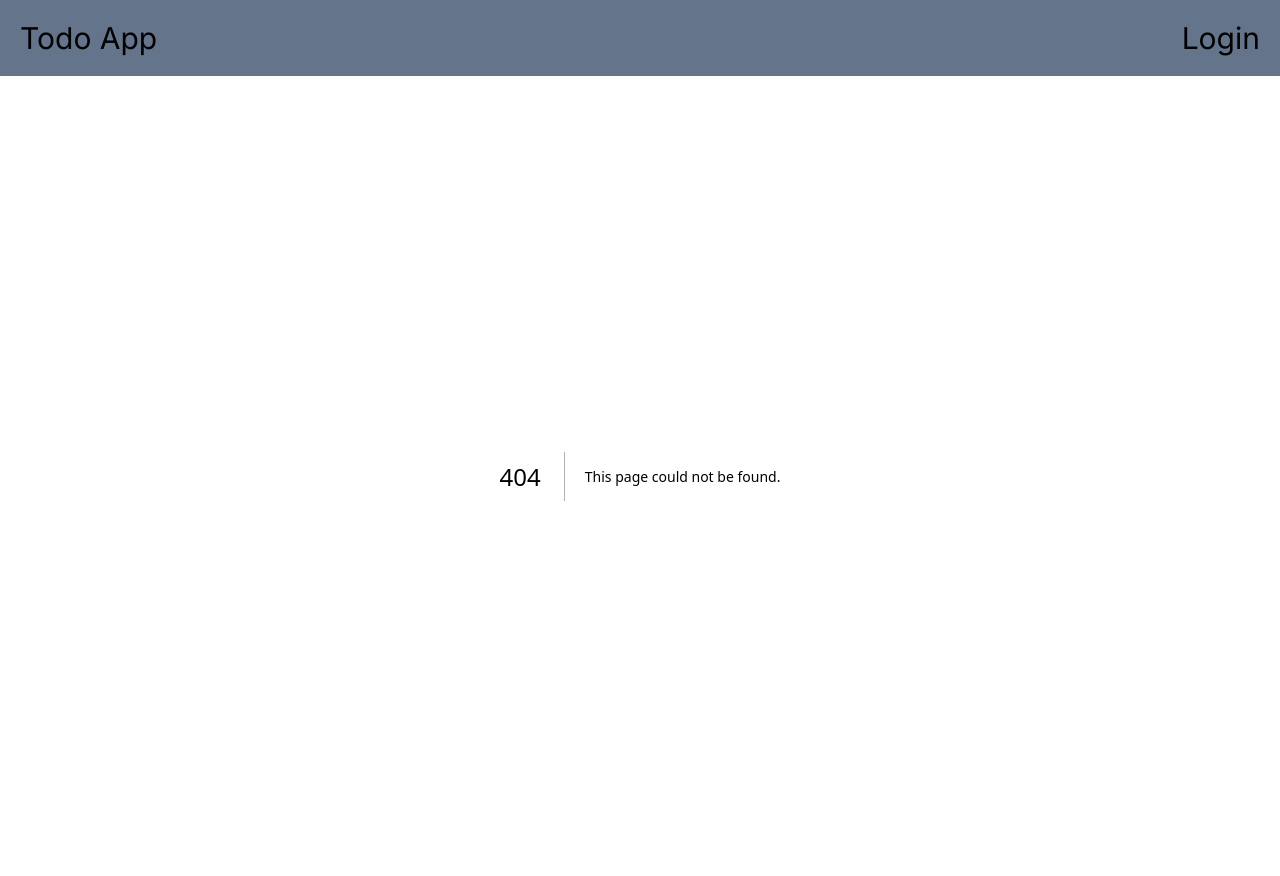
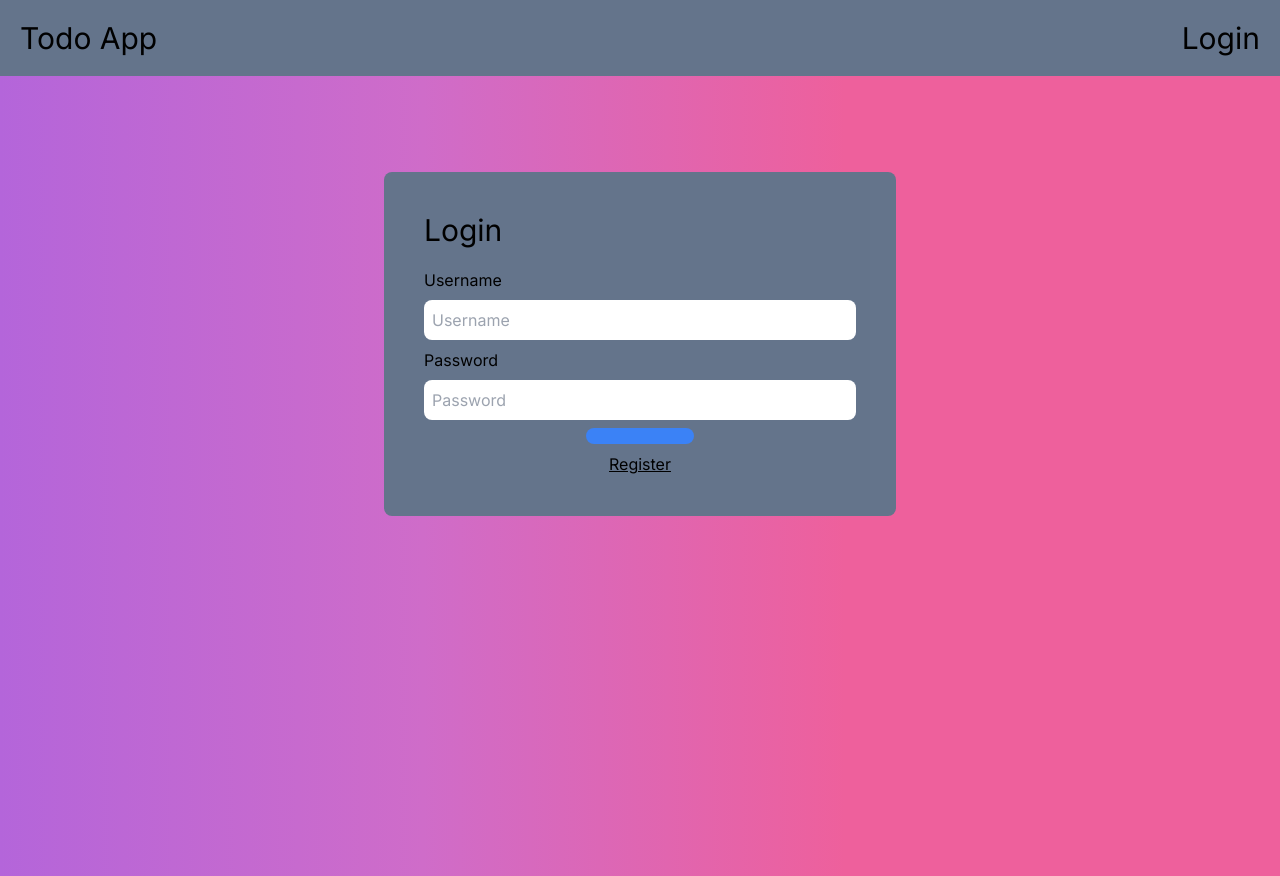
Before and after one commit to erwinmareto/todo-list-ts, a Next.js app in the folder frontend-next/: page /auth in a window 1280 px wide. Before the commit this address had no page. Built offline with nearby package versions, Linux system fonts and the light colour scheme.

Commit message:
feat: created auth page and elements

```diff
--- /dev/null
+++ b/frontend-next/src/app/auth/login/page.tsx
@@ -0,0 +1,9 @@
+import AuthPage from "@/components/pages/Auth";
+
+export default function Login() {
+  return (
+    <main className="flex min-h-screen flex-col items-center p-24">
+      <AuthPage authType="login" />
+    </main>
+  );
+}
--- /dev/null
+++ b/frontend-next/src/app/auth/page.tsx
@@ -0,0 +1,9 @@
+import AuthPage from "@/components/pages/Auth";
+
+export default function Auth() {
+  return (
+    <main className="flex min-h-screen flex-col items-center p-24">
+      <AuthPage />
+    </main>
+  );
+}
--- /dev/null
+++ b/frontend-next/src/app/auth/register/page.tsx
@@ -0,0 +1,9 @@
+import AuthPage from "@/components/pages/Auth";
+
+export default function Register() {
+  return (
+    <main className="flex min-h-screen flex-col items-center p-24">
+      <AuthPage authType="register" />
+    </main>
+  );
+}
--- a/frontend-next/src/app/page.tsx
+++ b/frontend-next/src/app/page.tsx
@@ -1,5 +1,4 @@
 import TodosPage from "@/components/pages/Todos";
-import Image from "next/image";
 
 export default function Home() {
   return (
--- /dev/null
+++ b/frontend-next/src/components/elements/Forms/Auth/index.tsx
@@ -0,0 +1,36 @@
+import Link from "next/link";
+import { AuthFormProps } from "./type";
+
+const AuthForm = ({ authType }: AuthFormProps) => {
+  return (
+    <>
+      <h1 className="text-3xl">{authType === "register" ? "Register" : "Login" }</h1>
+      <form className="flex flex-col gap-2">
+        <label htmlFor="username">Username</label>
+        <input
+          type="text"
+          id="username"
+          placeholder="Username"
+          className="p-2 rounded-lg"
+        />
+        <label htmlFor="password">Password</label>
+        <input
+          type="password"
+          id="password"
+          placeholder="Password"
+          className="p-2 rounded-lg"
+        />
+        <button
+          type="submit"
+          className="w-1/4 bg-blue-500 p-2 mx-auto rounded-lg transition-all hover:bg-blue-300"
+        >
+          {authType}
+        </button>
+        <Link href={`/auth/${authType === "register" ? "login" : "register"}`}>
+          <p className="underline text-center transition-all hover:text-white">{authType === 'register' ? 'Login' : 'Register'}</p>
+        </Link>
+      </form>
+    </>
+  );
+};
+export default AuthForm;
--- /dev/null
+++ b/frontend-next/src/components/elements/Forms/Auth/type.ts
@@ -0,0 +1,3 @@
+export interface AuthFormProps {
+  authType: "register" | "login";
+}
--- a/frontend-next/src/components/elements/Modal/index.tsx
+++ b/frontend-next/src/components/elements/Modal/index.tsx
@@ -5,6 +5,7 @@ interface ModalProps {
   title: string;
   children: React.ReactNode;
 }
+// TODO: change props to destructure
 const Modal = (props: ModalProps) => {
   return (
     <section>
--- /dev/null
+++ b/frontend-next/src/components/pages/Auth/index.tsx
@@ -0,0 +1,12 @@
+import AuthForm from "@/components/elements/Forms/Auth";
+import { AuthFormProps } from "@/components/elements/Forms/Auth/type";
+
+const AuthPage = ({ authType }: AuthFormProps) => {
+  return (
+    <article className="w-full max-w-lg flex flex-col gap-5 bg-slate-500 p-10 rounded-lg">
+      <AuthForm authType={authType}/>
+    </article>
+  );
+};
+
+export default AuthPage;
--- a/frontend-next/src/components/parts/Navbar/index.tsx
+++ b/frontend-next/src/components/parts/Navbar/index.tsx
@@ -1,8 +1,12 @@
+import Link from "next/link";
+
 const Navbar = () => {
   return (
     <nav className="flex justify-between w-full p-5 bg-slate-500">
       <h1 className="text-3xl">Todo App</h1>
-      <h1 className="text-3xl">Login</h1>
+      <Link href="/auth/login">
+        <h1 className="text-3xl">Login</h1>
+      </Link>
     </nav>
   );
 };
```
